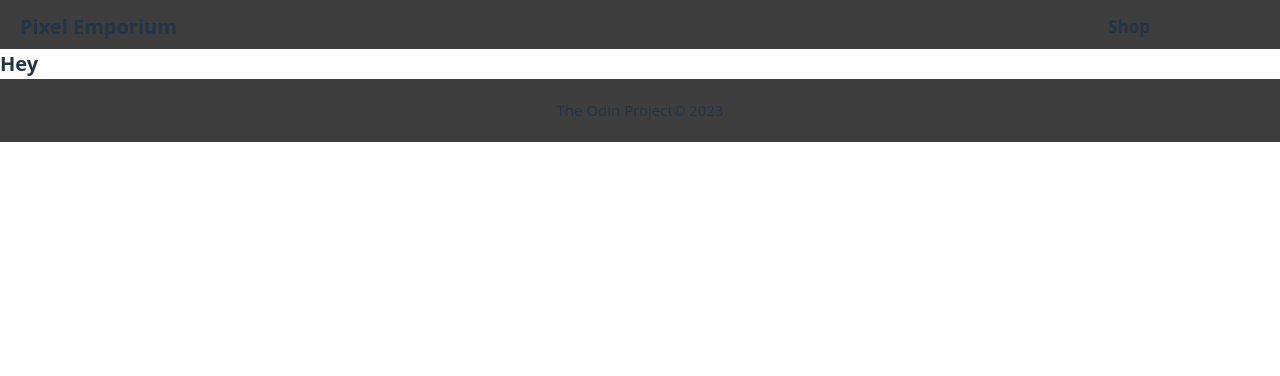
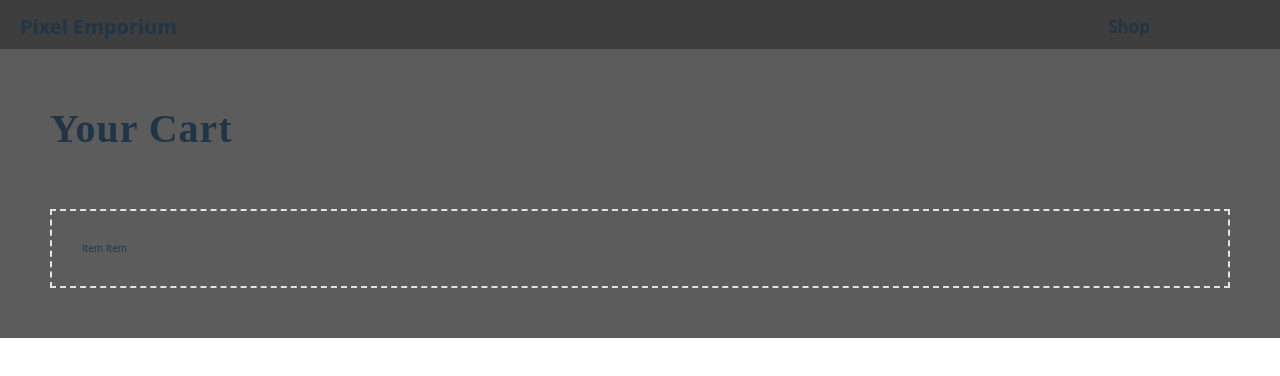
Before and after one commit to Extraterra1/Shopping-Cart, a React (Vite) app: page /cart in a window 1280 px wide. Shown: the top 376 px of the page. Built offline with nearby package versions, Linux system fonts and the light colour scheme; no server answers; some icons are missing; what webfontloader would draw is missing.

Commit message:
style: basic cart styling

```diff
--- a/src/Components/Cart.jsx
+++ b/src/Components/Cart.jsx
@@ -1,13 +1,54 @@
 import PropTypes from 'prop-types';
+import styled from 'styled-components';
 import Header from './Header';
 import Footer from './Footer';
+
+const MainContainer = styled.main`
+  display: flex;
+  flex-direction: column;
+
+  & > section {
+    padding: 5rem;
+    display: flex;
+  }
+
+  @media screen and (max-width: 700px) {
+    & > section {
+      padding: 3rem;
+    }
+  }
+`;
+
+const CartSection = styled.section`
+  background-color: #5c5c5c;
+  flex-direction: column;
+  gap: 5rem;
+
+  & h1 {
+    font-size: 4rem;
+    font-family: 'Chakra Petch';
+    letter-spacing: 1px;
+  }
+`;
+
+const CartGrid = styled.div`
+  display: grid;
+  grid-template-columns: 1fr 1fr;
+  border: 2px dashed #e3e3e3;
+  padding: 3rem;
+`;
 
 const Cart = ({ cart }) => {
   return (
     <>
       <Header cart={cart} />
-      <h1>Hey</h1>
-      <Footer />
+      <MainContainer>
+        <CartSection>
+          <h1 className="title">Your Cart</h1>
+          <CartGrid>Item Item</CartGrid>
+        </CartSection>
+      </MainContainer>
+      {/* <Footer /> */}
     </>
   );
 };
```
